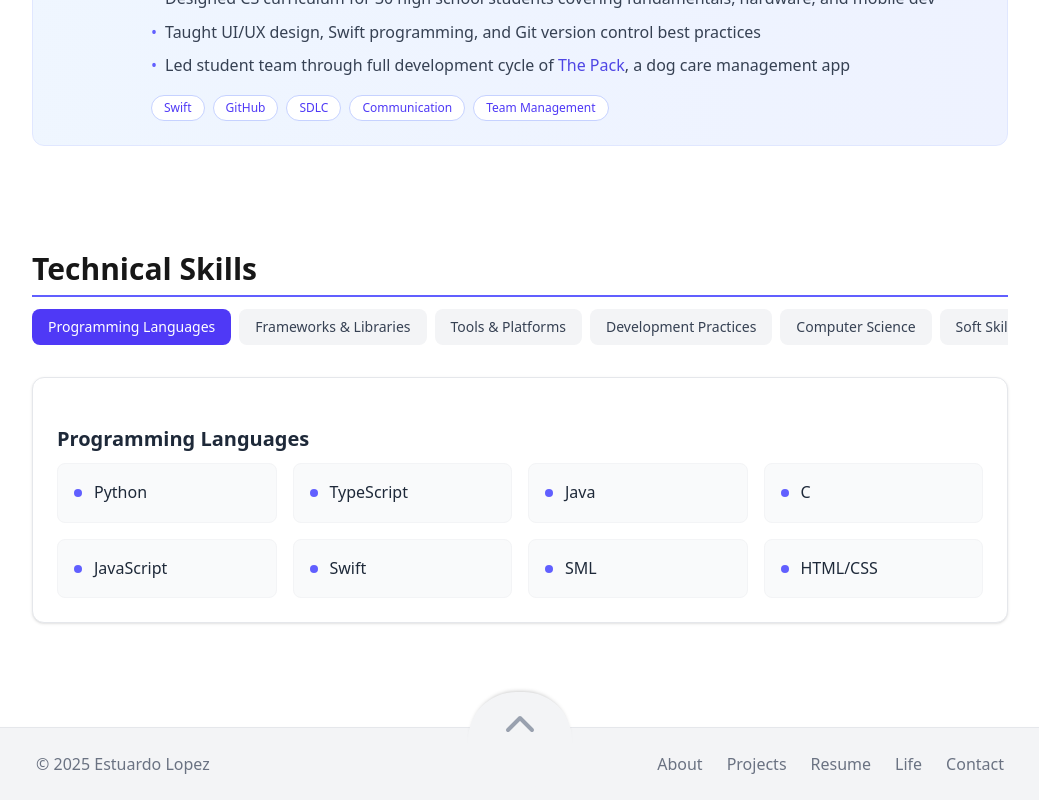
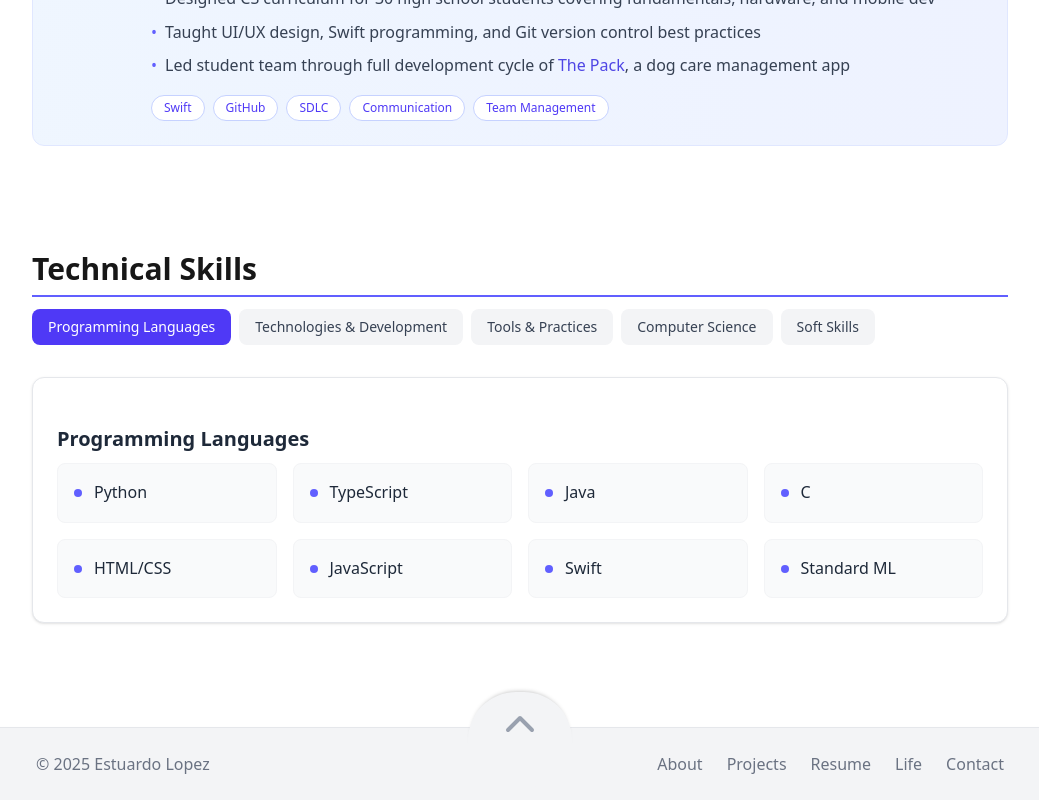
Before and after one commit to estulpz202/personal-website, a Next.js app: page /about in a window 1280 px wide. Shown: the part 936-1736 px from the top of the page, without its empty margins (120-1159 px from the left). Built offline with nearby package versions, Linux system fonts and the light colour scheme.

Commit message:
Refine skills data.

```diff
--- a/src/components/skills/SkillsData.ts
+++ b/src/components/skills/SkillsData.ts
@@ -57,75 +57,59 @@ export const skillsData: SkillsDataType = {
       { name: 'TypeScript' },
       { name: 'Java' },
       { name: 'C' },
+      { name: 'HTML/CSS' },
       { name: 'JavaScript' },
       { name: 'Swift' },
-      { name: 'SML' },
-      { name: 'HTML/CSS' },
+      { name: 'Standard ML' },
     ],
   },
-  frameworks: {
-    title: 'Frameworks & Libraries',
+  tech: {
+    title: 'Technologies & Development',
     skills: [
       { name: 'FastAPI' },
+      { name: 'Next.js' },
       { name: 'Node.js' },
-      { name: 'Next.js' },
+      { name: 'REST API Design' },
+      { name: 'React' },
+      { name: 'LLM API Integration' },
+      { name: 'System Design' },
       { name: 'Tailwind CSS' },
-      { name: 'React' },
-      { name: 'Express.js' },
-      { name: 'Spring Boot' },
-      { name: 'UIKit' },
+      { name: 'UI/UX Design' },
     ],
   },
   tools: {
-    title: 'Tools & Platforms',
+    title: 'Tools & Practices',
     skills: [
       { name: 'GitHub' },
+      { name: 'CI/CD' },
+      { name: 'DevOps' },
+      { name: 'Testing' },
       { name: 'Git' },
-      { name: 'Docker' },
-      { name: 'VS Code' },
-      { name: 'Firebase' },
-      { name: 'AWS' },
-      { name: 'Jira' },
-      { name: 'Figma' },
+      { name: 'Command Line' },
+      { name: 'Code Review' },
+      { name: 'Package Managers' },
     ],
   },
-  practices: {
-    title: 'Development Practices',
-    skills: [
-      { name: 'Testing' },
-      { name: 'DevOps' },
-      { name: 'LLM API Integration' },
-      { name: 'CI/CD' },
-      { name: 'Agile/Scrum' },
-      { name: 'REST API Design' },
-      { name: 'Code Review' },
-      { name: 'System Design' },
-    ],
-  },
-  concepts: {
+  cs: {
     title: 'Computer Science',
     skills: [
+      { name: 'Algorithms' },
       { name: 'Data Structures' },
-      { name: 'Algorithms' },
       { name: 'Object-Oriented Programming' },
       { name: 'Functional Programming' },
-      { name: 'Database Design' },
       { name: 'Computer Architecture' },
-      { name: 'Operating Systems' },
-      { name: 'Networking' },
+      { name: 'Basic Networking' },
     ],
   },
   soft: {
     title: 'Soft Skills',
     skills: [
       { name: 'Communication' },
-      { name: 'Team Leadership' },
-      { name: 'Project Management' },
-      { name: 'Problem Solving' },
-      { name: 'Mentorship' },
-      { name: 'Time Management' },
+      { name: 'Collaboration' },
       { name: 'Adaptability' },
-      { name: 'Critical Thinking' },
+      { name: 'Organization' },
+      { name: 'Leadership' },
+      { name: 'Team Management' },
     ],
   },
 };
```
